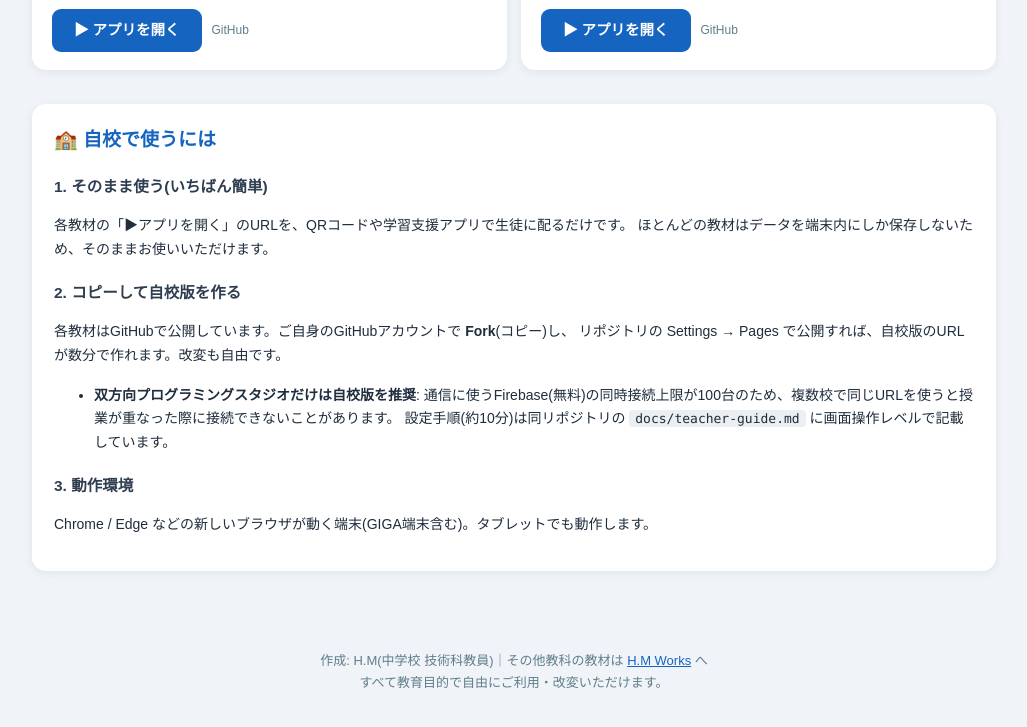
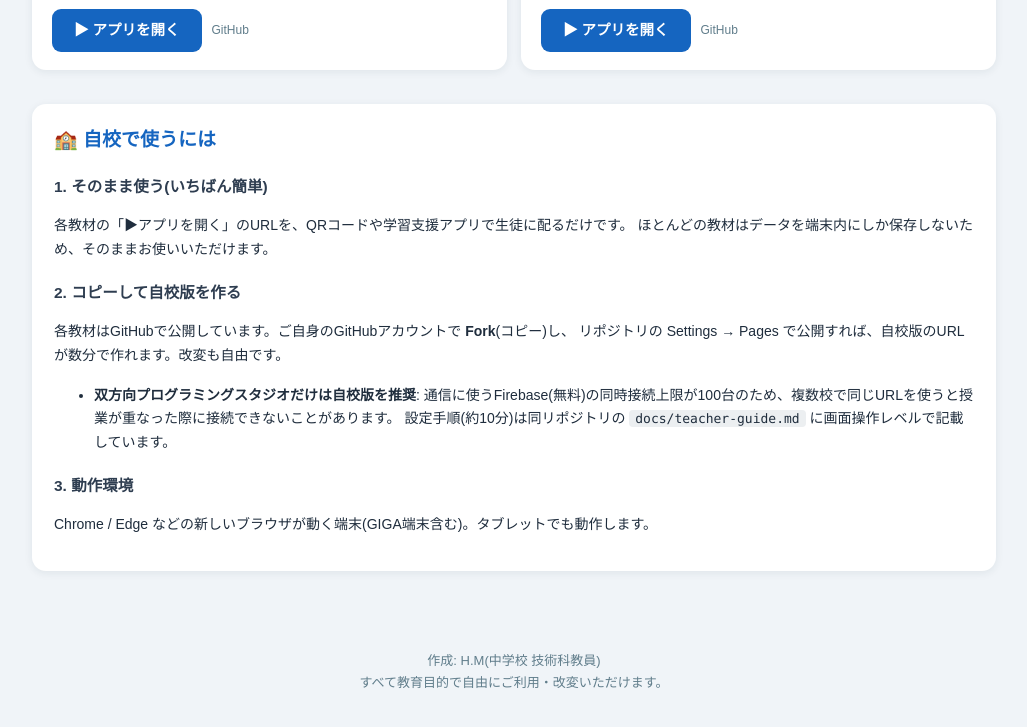
Before and after one commit to choppermoon1623-tech/gijutsu-kyouzai, a plain HTML site: page index.html in a window 1280 px wide. Shown: the part 1839-2566 px from the top of the page, without its empty margins (126-1153 px from the left). Drawn offline with Linux system fonts and the light colour scheme.

Commit message:
footerからHMWorksポータルへのリンクを削除
ポータルは公開範囲を限定したいため、クレジット表記のみ残しリンクを外した。

Co-Authored-By: Claude Opus 4.8 (1M context) <noreply@anthropic.com>

```diff
--- a/index.html
+++ b/index.html
@@ -265,7 +265,7 @@ footer a { color: #1565c0; }
 </main>
 
 <footer>
-  <p>作成: H.M(中学校 技術科教員)｜その他教科の教材は <a href="https://choppermoon1623-tech.github.io/HMWorks/" target="_blank" rel="noopener">H.M Works</a> へ<br>
+  <p>作成: H.M(中学校 技術科教員)<br>
   すべて教育目的で自由にご利用・改変いただけます。</p>
 </footer>
 
```
